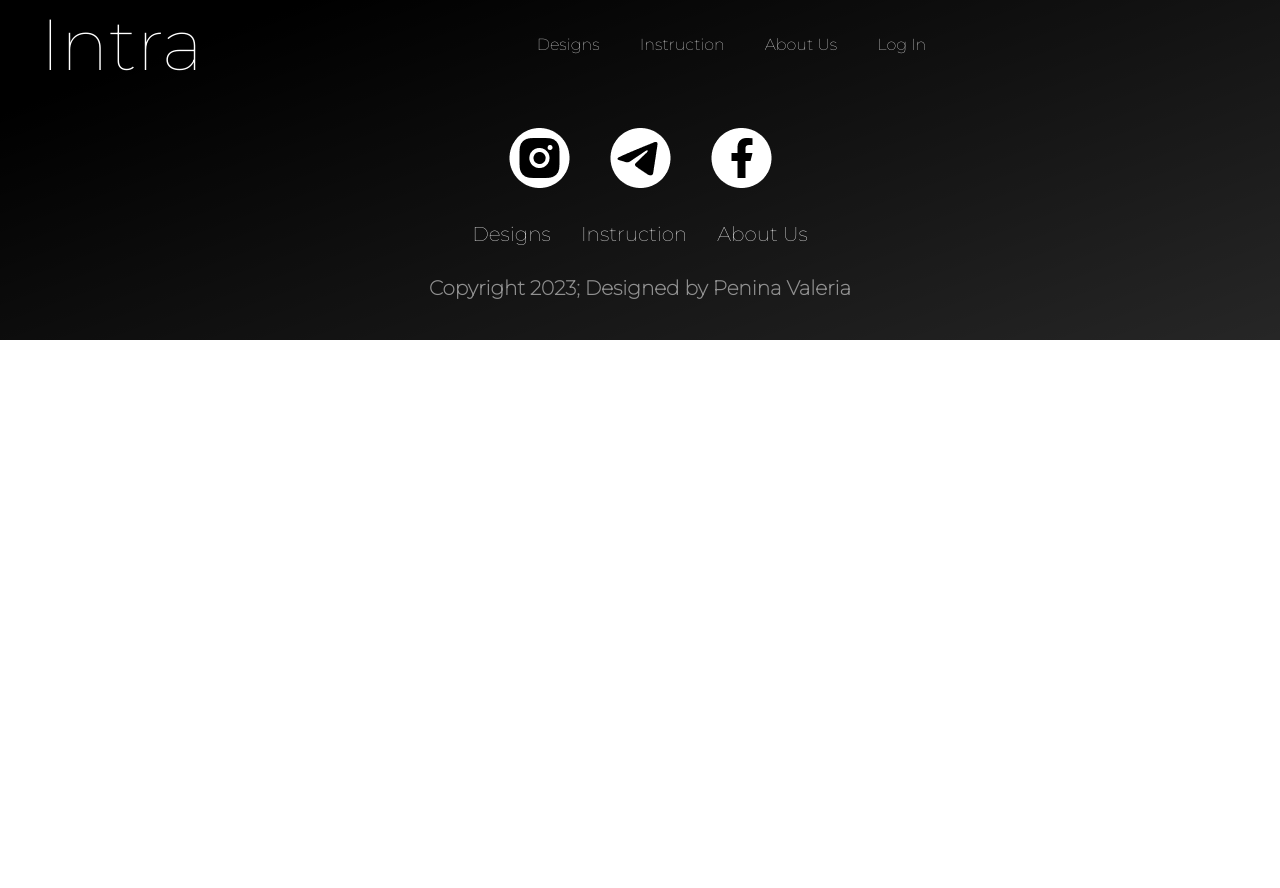
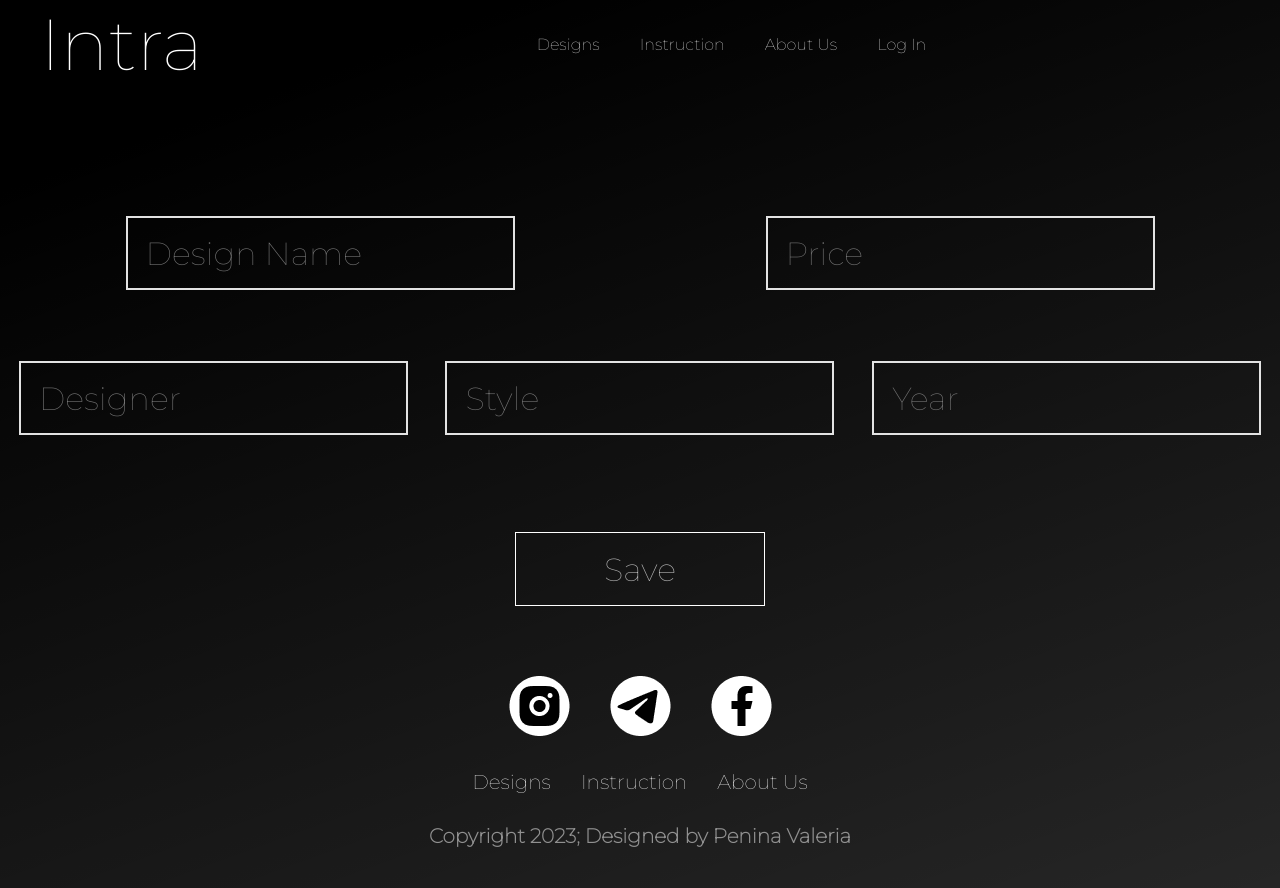
Before and after one commit to Alexasandra1/Intra, a React (Create React App) app in the folder frontend/: page /addDesign in a window 1280 px wide. Before the commit the page ends 800 px from the top, so only its background shows below. Built offline with nearby package versions, Linux system fonts and the light colour scheme.

Commit message:
fix: fixing delete button

```diff
--- a/frontend/src/pages/AddDesignPage/AddDesignPage.jsx
+++ b/frontend/src/pages/AddDesignPage/AddDesignPage.jsx
@@ -9,15 +9,15 @@ import toast from 'react-hot-toast';
 import './AddDesignPage.scss'
 
 export function AddDesignPage() {
-    // const navigate = useNavigate();
-    // const [designName, setDesignName] = useState('');
-    // const [price, setPrice] = useState('');
-    // const [designer, setDesigner] = useState('');
-    // const [style, setStyle] = useState('');
-    // const [year, setYear] = useState('');
-    // const [email, setEmail] = useState('');
-    // const [isEmailValid, setIsEmailValid] = useState(true);
-    // const [isPhoneValid, setIsPhoneValid] = useState(true);
+    const navigate = useNavigate();
+    const [designName, setDesignName] = useState('');
+    const [price, setPrice] = useState('');
+    const [designer, setDesigner] = useState('');
+    const [style, setStyle] = useState('');
+    const [year, setYear] = useState('');
+    const [email, setEmail] = useState('');
+    const [isEmailValid, setIsEmailValid] = useState(true);
+    const [isPhoneValid, setIsPhoneValid] = useState(true);
     // const role_id = 1;
 
     // const handleRegistration = async () => {
@@ -77,13 +77,13 @@ export function AddDesignPage() {
             <div className="addDesignPage__body">
                 <Header></Header>
 
-                {/* <div className="addDesignPage__body__formContainer">
+                <div className="addDesignPage__body__formContainer">
                     <div className="addDesignPage__body__formContainer__container">
-                        <Form inputs={[
+                        <Form formClass="addDesignPage__body__formContainer__container__firstForm" inputs={[
                             { placeholder: '  Design Name', styleInput: 'addDesignPage__body__form__designName', value: designName, onChange: e => setDesignName(e.target.value) },
                             { placeholder: '  Price', styleInput: 'addDesignPage__body__form__price', value: price, onChange: e => setPrice(e.target.value) }
                         ]} />
-                        <Form formClass="registrationPage__body__formContainer__secondForm" inputs={[
+                        <Form formClass="addDesignPage__body__formContainer__secondForm" inputs={[
                             { placeholder: '  Designer', styleInput: 'addDesignPage__body__form__designer', value: designer, onChange: e => setDesigner(e.target.value) },
                             { placeholder: '  Style', styleInput: 'addDesignPage__body__form__style', value: style, onChange: e => setStyle(e.target.value) },
                             { placeholder: '  Year', styleInput: 'addDesignPage__body__form__year', value: style, onChange: e => setYear(e.target.value) }
@@ -114,14 +114,14 @@ export function AddDesignPage() {
                                 type: 'tel',
                             }
                         ]} /> */}
-                    {/* </div> */}
-             {/* </div>  */}
-                 {/* <Button */}
-                {/* //     styleButton="addDesignPage__body__form__button"
-                //     wordButton="Save"
-                //     type="submit"
-                //     onClick={handleRegistration}
-                // /> */}
+                    </div>
+              </div>
+                 <Button
+                     styleButton="addDesignPage__body__form__button"
+                    wordButton="Save"
+                    type="submit"
+                    // onClick={handleRegistration}
+                />
                 <Footer></Footer>
             </div>
         );
--- a/frontend/src/pages/AddDesignPage/AddDesignPage.scss
+++ b/frontend/src/pages/AddDesignPage/AddDesignPage.scss
@@ -5,3 +5,13 @@
     // align-items: center;
     // justify-content: center;
 }
+
+.firstForm{
+    display: flex;
+    flex-direction: row;
+}
+
+.addDesignPage__body__formContainer__container{
+    padding-top: 10%;
+    gap: 5%;
+}
--- a/frontend/src/pages/IndormationDesign/InformationDesign.jsx
+++ b/frontend/src/pages/IndormationDesign/InformationDesign.jsx
@@ -18,6 +18,7 @@ export function InformationDesign() {
     const [styleData, setStyleData] = useState(null);
     const [designerData, setDesignerData] = useState(null);
     const [isOrderCardVisible, setIsOrderCardVisible] = useState(false);
+    const [userData, setUserData] = useState(null);
 
     let navigate = useNavigate();
     let user_id = localStorage.getItem('id');
@@ -61,6 +62,15 @@ export function InformationDesign() {
                 const designData = await response.json();
                 setDesignInfo(designData);
 
+                if(user_id){
+                    const userResponse = await fetch(`http://localhost:3000/api/GetIntraUser/${user_id}`);
+                    if (!userResponse.ok) {
+                        throw new Error(`HTTP error! status: ${userResponse.status}`);
+                    }
+                    const userData = await userResponse.json();
+                    setUserData(userData);
+                }
+
                 if (designData.style_id) {
                     const styleResponse = await fetch(`http://localhost:3000/api/GetStyle/${designData.style_id}`);
                     if (!styleResponse.ok) {
@@ -99,6 +109,7 @@ export function InformationDesign() {
         setIsOrderCardVisible(false);
     };
 
+
     return (
         <div className="informationDesign__body">
             <Header></Header>
@@ -123,8 +134,8 @@ export function InformationDesign() {
                                 wordButton="Order"
                                 onClick={handleOrderButtonClick}
                             ></Button>
-                        {/* { (user_id === designerData.id || designerData.role_id === '2') && (
-<> */}
+                         { (user_id == designerData?.id || userData?.role_id == 2) && (
+<>
 
                             <Button
                                 styleButton="informationDesign__button__delete"
@@ -148,7 +159,7 @@ export function InformationDesign() {
                                     <button onClick={handleClose}>Cancel</button> */}
                                 </div>
                             </Popup>
-                            {/* </>)} */}
+                            </>)}
                         </div>
                         {isOrderCardVisible && <OrderCard onClose={handleCloseOrderCard} id={designInfo.id} />} {/* Покажите OrderCard, если isOrderCardVisible установлен в true */}
                     </div>
--- a/frontend/src/pages/ProfilePage/ProfilePage.scss
+++ b/frontend/src/pages/ProfilePage/ProfilePage.scss
@@ -99,7 +99,7 @@
     position: absolute;
     // top: 50%;
     // left: 50%;
-    transform: translate(-70%, -59%);
+    transform: translate(-40%, -59%);
     background-color: rgb(57, 55, 55);
     /* Цвет фона popup */
     padding: 20px;
--- a/frontend/src/shared/components/Form/Form.jsx
+++ b/frontend/src/shared/components/Form/Form.jsx
@@ -3,6 +3,7 @@ import { Input } from '../Input/Input';
 import './Form.scss';
 
     export function Form({ inputs, formClass = "form"}) {
+        // export function Form({ inputs}, props) {
     return (
         <form className={formClass}>
             {inputs.map((inputProps, index) => (
--- a/frontend/src/shared/components/Form/Form.scss
+++ b/frontend/src/shared/components/Form/Form.scss
@@ -17,6 +17,20 @@
     flex-direction: row;
     justify-content: center;
     justify-content: space-between;
+}
+
+.addDesignPage__body__formContainer__container__firstForm{
+    display: flex;
+    flex-direction: row;
+    justify-content: space-around;
+    padding-bottom: 3%;
+}
+
+.addDesignPage__body__formContainer__secondForm{
+    display: flex;
+    flex-direction: row;
+    justify-content: space-around;
+    padding-bottom: 5%;
 }
 
 @media (max-width: 740px) {
```
